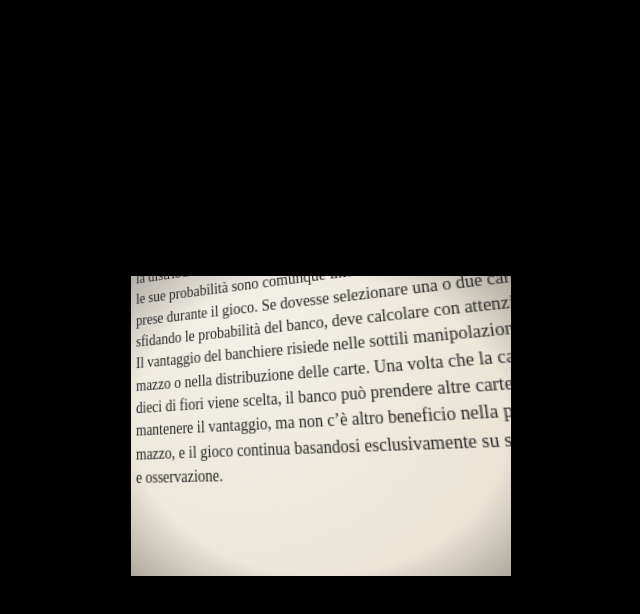
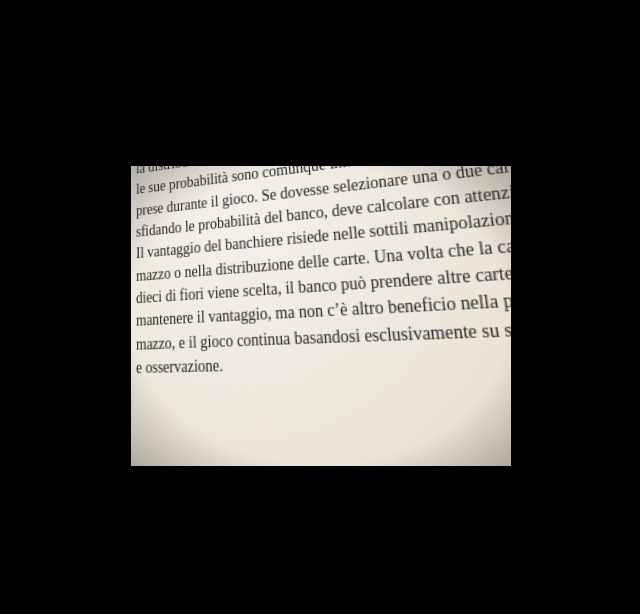
Before and after one commit to alexetereum/card, a plain HTML site: page index.html in a window 1280 px wide. Shown: the part 524-1138 px from the top of the page, without its empty margins (319-959 px from the left). Drawn offline with Linux system fonts and the light colour scheme; no server answers.

Commit message:
Update index.html

```diff
--- a/index.html
+++ b/index.html
@@ -1,4 +1,4 @@
-<!doctype html>
+  <!doctype html>
 <html lang="it">
 <head>
 <meta charset="utf-8" />
@@ -22,7 +22,7 @@ body {
 }
 
 .book-wrapper {
-  margin-top: 560px;
+  margin-top: 450px;
   width: var(--page-width);
   height: var(--page-height);
   perspective: 1000px;
```
